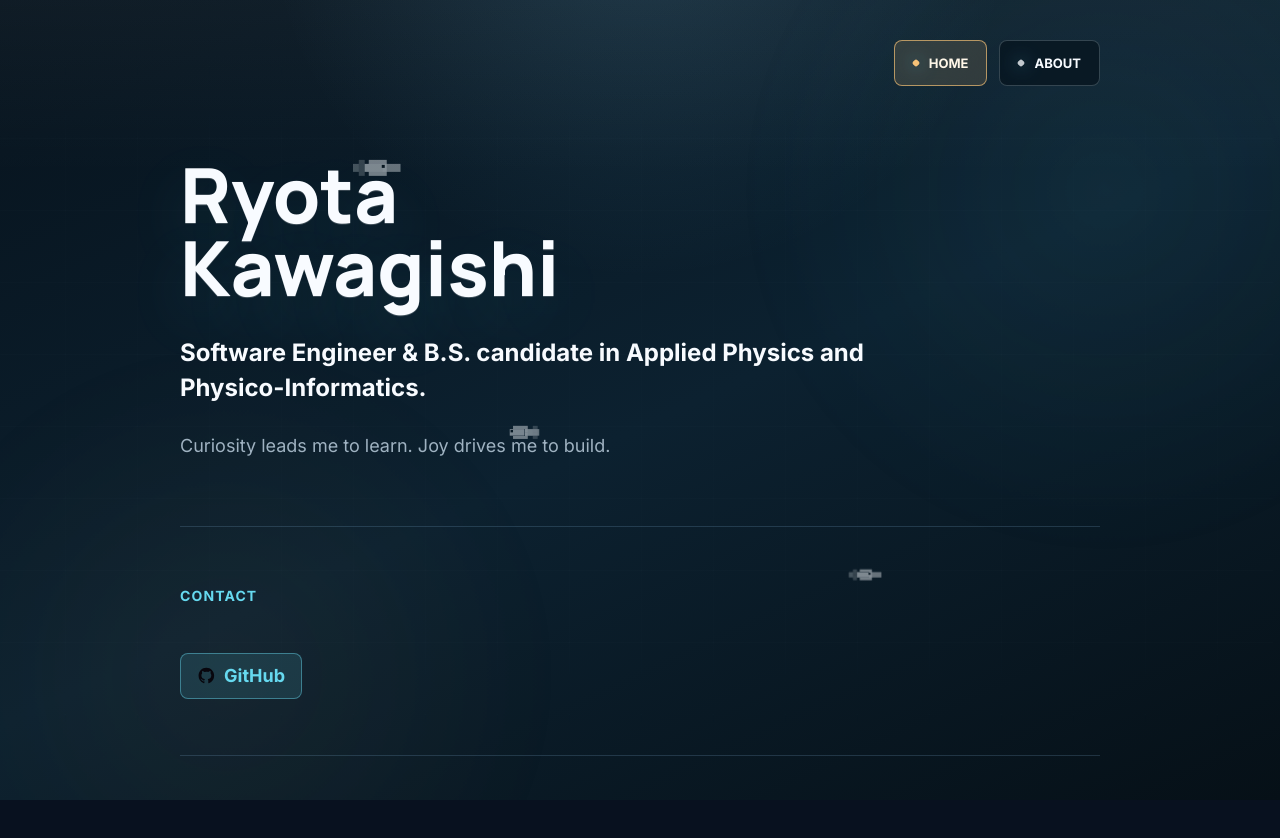
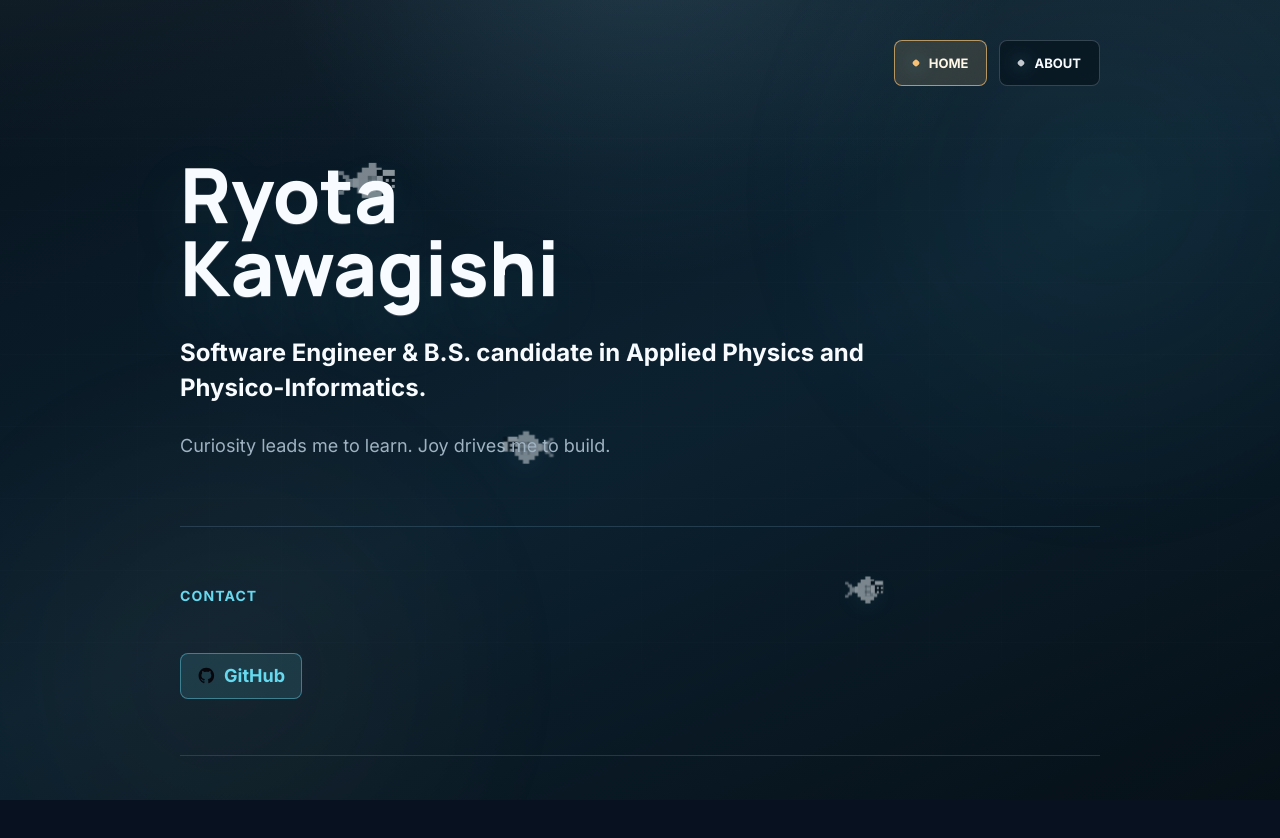
Before and after one commit to RyotaKawagishi/portfolio, a React app: page / in a window 1280 px wide. Shown: the top 838 px of the page. Built offline with nearby package versions, Linux system fonts and the light colour scheme; the HTML template or start-up script is replaced by a standard one.

Commit message:
style: refine pixel fish design

```diff
--- a/src/App.css
+++ b/src/App.css
@@ -46,14 +46,15 @@
   --fish-duration: 28s;
   --fish-scale: 1;
   position: absolute;
-  left: -80px;
+  left: -96px;
   top: var(--fish-top);
-  width: 38px;
-  height: 18px;
+  width: 76px;
+  height: 48px;
   image-rendering: pixelated;
   transform: scale(var(--fish-scale));
   animation: fish-swim var(--fish-duration) linear infinite;
   animation-delay: var(--fish-delay);
+  filter: drop-shadow(0 10px 18px rgba(102, 217, 239, 0.14));
 }
 
 .fish-body,
@@ -64,35 +65,100 @@
 }
 
 .fish-body {
-  left: 10px;
-  top: 5px;
-  width: 18px;
-  height: 8px;
-  background: rgba(248, 252, 255, 0.9);
-  box-shadow:
-    4px -4px 0 rgba(248, 252, 255, 0.82),
-    4px 4px 0 rgba(248, 252, 255, 0.82),
-    18px 0 0 rgba(248, 252, 255, 0.72);
+  left: 14px;
+  top: 4px;
+  width: 38px;
+  height: 40px;
+  background: rgba(241, 247, 250, 0.9);
+  clip-path: polygon(
+    42% 0,
+    62% 0,
+    62% 12%,
+    76% 12%,
+    76% 24%,
+    88% 24%,
+    88% 38%,
+    100% 38%,
+    100% 62%,
+    88% 62%,
+    88% 76%,
+    76% 76%,
+    76% 88%,
+    62% 88%,
+    62% 100%,
+    42% 100%,
+    42% 88%,
+    24% 88%,
+    24% 76%,
+    12% 76%,
+    12% 62%,
+    0 62%,
+    0 38%,
+    12% 38%,
+    12% 24%,
+    24% 24%,
+    24% 12%,
+    42% 12%
+  );
+}
+
+.fish-body::after {
+  position: absolute;
+  left: 15px;
+  top: 13px;
+  width: 16px;
+  height: 16px;
+  background:
+    linear-gradient(90deg, rgba(6, 16, 23, 0.28) 50%, transparent 0) 0 0 / 8px 8px,
+    linear-gradient(rgba(6, 16, 23, 0.28) 50%, transparent 0) 0 0 / 8px 8px;
+  content: '';
+  opacity: 0.7;
 }
 
 .fish-tail {
   left: 0;
-  top: 5px;
-  width: 6px;
-  height: 8px;
-  background: rgba(248, 252, 255, 0.76);
-  box-shadow:
-    6px -4px 0 rgba(248, 252, 255, 0.56),
-    6px 4px 0 rgba(248, 252, 255, 0.56);
-  animation: tail-flick 820ms steps(2, end) infinite;
+  top: 10px;
+  width: 20px;
+  height: 28px;
+  background: rgba(241, 247, 250, 0.78);
+  clip-path: polygon(
+    0 8%,
+    26% 8%,
+    26% 22%,
+    52% 22%,
+    52% 36%,
+    100% 36%,
+    100% 64%,
+    52% 64%,
+    52% 78%,
+    26% 78%,
+    26% 92%,
+    0 92%,
+    0 78%,
+    20% 78%,
+    20% 64%,
+    34% 64%,
+    34% 36%,
+    20% 36%,
+    20% 22%,
+    0 22%
+  );
+  animation: tail-flick 880ms steps(2, end) infinite;
 }
 
 .fish-eye {
-  left: 27px;
-  top: 6px;
-  width: 3px;
-  height: 3px;
-  background: #07131d;
+  left: 44px;
+  top: 17px;
+  width: 12px;
+  height: 12px;
+  background:
+    linear-gradient(90deg, #061017 50%, transparent 0) 0 0 / 6px 6px,
+    linear-gradient(#061017 50%, transparent 0) 0 0 / 6px 6px,
+    #f8fcff;
+  box-shadow:
+    -6px 0 0 #f8fcff,
+    0 -6px 0 #f8fcff,
+    -6px -6px 0 #061017;
 }
 
 .pixel-fish-b {
@@ -100,15 +166,18 @@
 }
 
 .pixel-fish-b .fish-tail {
-  left: 31px;
+  left: 56px;
+  transform: scaleX(-1);
+  animation-name: tail-flick-reverse;
 }
 
 .pixel-fish-b .fish-body {
-  left: 7px;
+  left: 24px;
+  transform: scaleX(-1);
 }
 
 .pixel-fish-b .fish-eye {
-  left: 8px;
+  left: 20px;
 }
 
 .pixel-fish-c {
@@ -435,7 +504,7 @@ a {
 
 @keyframes fish-swim {
   0% {
-    transform: translate3d(-80px, 0, 0) scale(var(--fish-scale));
+    transform: translate3d(-96px, 0, 0) scale(var(--fish-scale));
     opacity: 0;
   }
 
@@ -456,14 +525,14 @@ a {
   }
 
   100% {
-    transform: translate3d(calc(100vw + 80px), 18px, 0) scale(var(--fish-scale));
+    transform: translate3d(calc(100vw + 96px), 18px, 0) scale(var(--fish-scale));
     opacity: 0;
   }
 }
 
 @keyframes fish-swim-reverse {
   0% {
-    transform: translate3d(calc(100vw + 80px), 0, 0) scale(var(--fish-scale));
+    transform: translate3d(calc(100vw + 96px), 0, 0) scale(var(--fish-scale));
     opacity: 0;
   }
 
@@ -484,7 +553,7 @@ a {
   }
 
   100% {
-    transform: translate3d(-80px, -18px, 0) scale(var(--fish-scale));
+    transform: translate3d(-96px, -18px, 0) scale(var(--fish-scale));
     opacity: 0;
   }
 }
@@ -493,6 +562,13 @@ a {
   50% {
     opacity: 0.62;
     transform: translateX(-2px);
+  }
+}
+
+@keyframes tail-flick-reverse {
+  50% {
+    opacity: 0.62;
+    transform: translateX(2px) scaleX(-1);
   }
 }
 
```
Also changed, not shown: public/favicon.svg.
